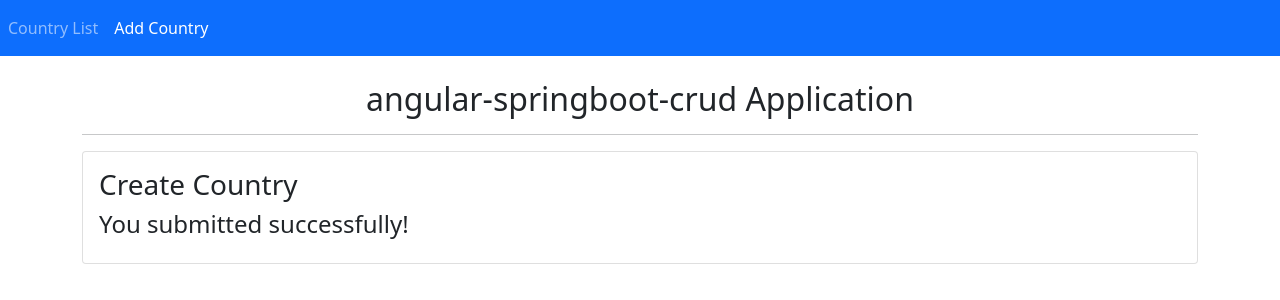
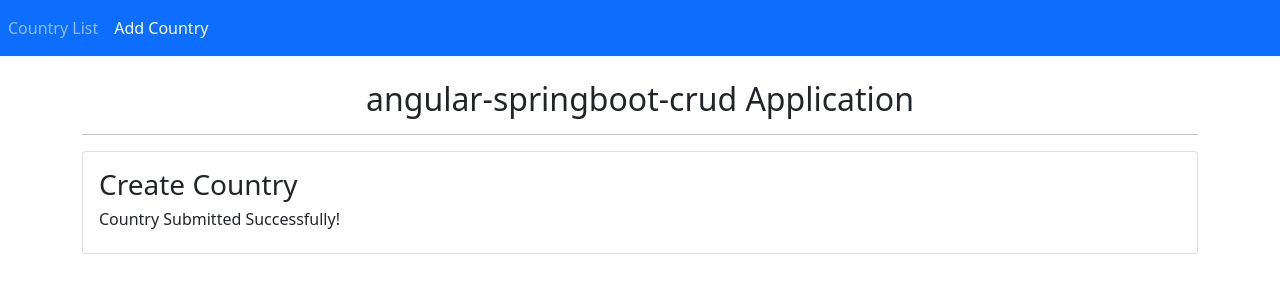
Before and after one commit to Pubzzz/AngularSpringbootCrudApp-frontend, an Angular app: page /add in a window 1280 px wide. Both pictures are taken after typing "Sample" into the empty fields and a click on the button "Submit". Shown: the top 300 px of the page. Built offline with nearby package versions, Linux system fonts and the light colour scheme; no server answers.

Commit message:
Update create-country.component.html

```diff
--- a/src/app/createCountry/create-country.component.html
+++ b/src/app/createCountry/create-country.component.html
@@ -11,5 +11,5 @@
 </div>
 
 <div [hidden]="!submitted">
-  <h4>You submitted successfully!</h4>
+  <h6>Country Submitted Successfully!</h6>
 </div>
```
